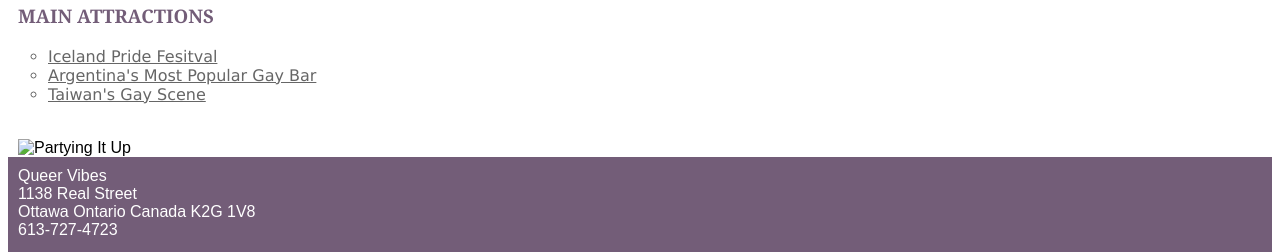
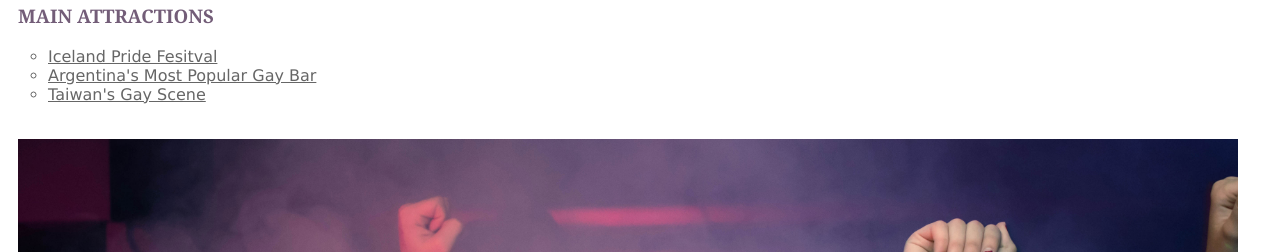
Before and after one commit to cron0039/cron0039.github.io, a plain HTML site: page final/index.html in a window 1280 px wide. Shown: the part 1380-1632 px from the top of the page. Drawn offline with nearby package versions, Linux system fonts and the light colour scheme.

Commit message:
file fix

```diff
--- a/final/index.html
+++ b/final/index.html
@@ -139,7 +139,7 @@
 							<br />
 						</ul>
 					<div class="photos">
-							<img src="images/party.jpeg" class="side-image" title="Partying It Up"
+							<img src="images/party.jpg" class="side-image" title="Partying It Up"
 					</div>
 			 </div>
 		</section>
```
